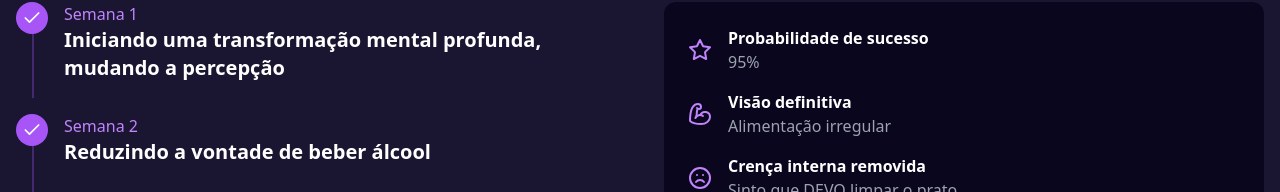
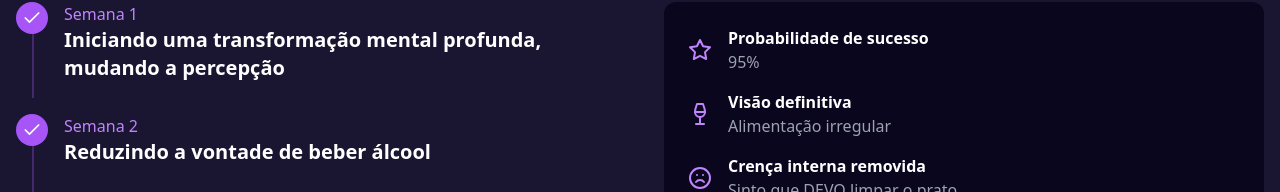
Before and after one commit to pablodevv/kure-sem-alcool, a React (Vite) app: page /summary in a window 1280 px wide. Shown: the part 746-938 px from the top of the page. Built offline with nearby package versions, Linux system fonts and the light colour scheme.

Commit message:
Update Summary.tsx

```diff
--- a/src/pages/Summary.tsx
+++ b/src/pages/Summary.tsx
@@ -1,7 +1,7 @@
 import { motion } from 'framer-motion';
 import { LineChart, Line, XAxis, YAxis, ResponsiveContainer, Label } from 'recharts';
 import { useNavigate } from 'react-router-dom';
-import { Gauge, Star, Check, Cookie, UtensilsCrossed, Frown, Brain, BicepsFlexed } from 'lucide-react';
+import { Gauge, Star, Check, Cookie, UtensilsCrossed, Frown, Brain, Wine } from 'lucide-react';
 import { useQuizStore } from '../store/quiz';
 
 const generateChartData = () => {
@@ -250,7 +250,7 @@ export default function Summary() {
       </div>
     </div>
     <div className="flex items-center gap-4 mb-4">
-      <BicepsFlexed className="w-6 h-6 text-purple-400" />
+      <Wine className="w-6 h-6 text-purple-400" />
       <div>
         <h4 className="font-semibold">Visão definitiva</h4>
         <p className="text-gray-400">{answers?.eating_habits || 'Alimentação irregular'}</p> {/* Use 'eating_habits' */}
```
